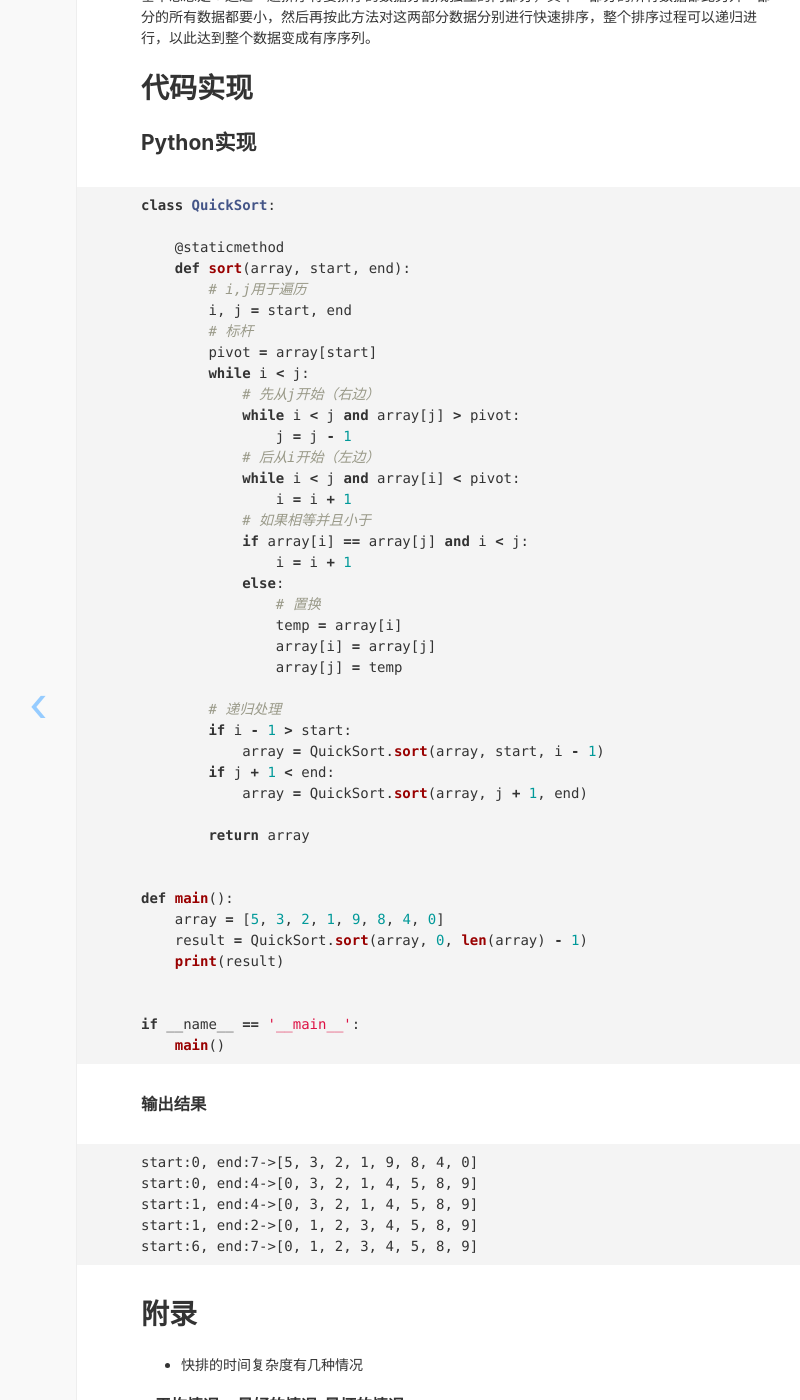
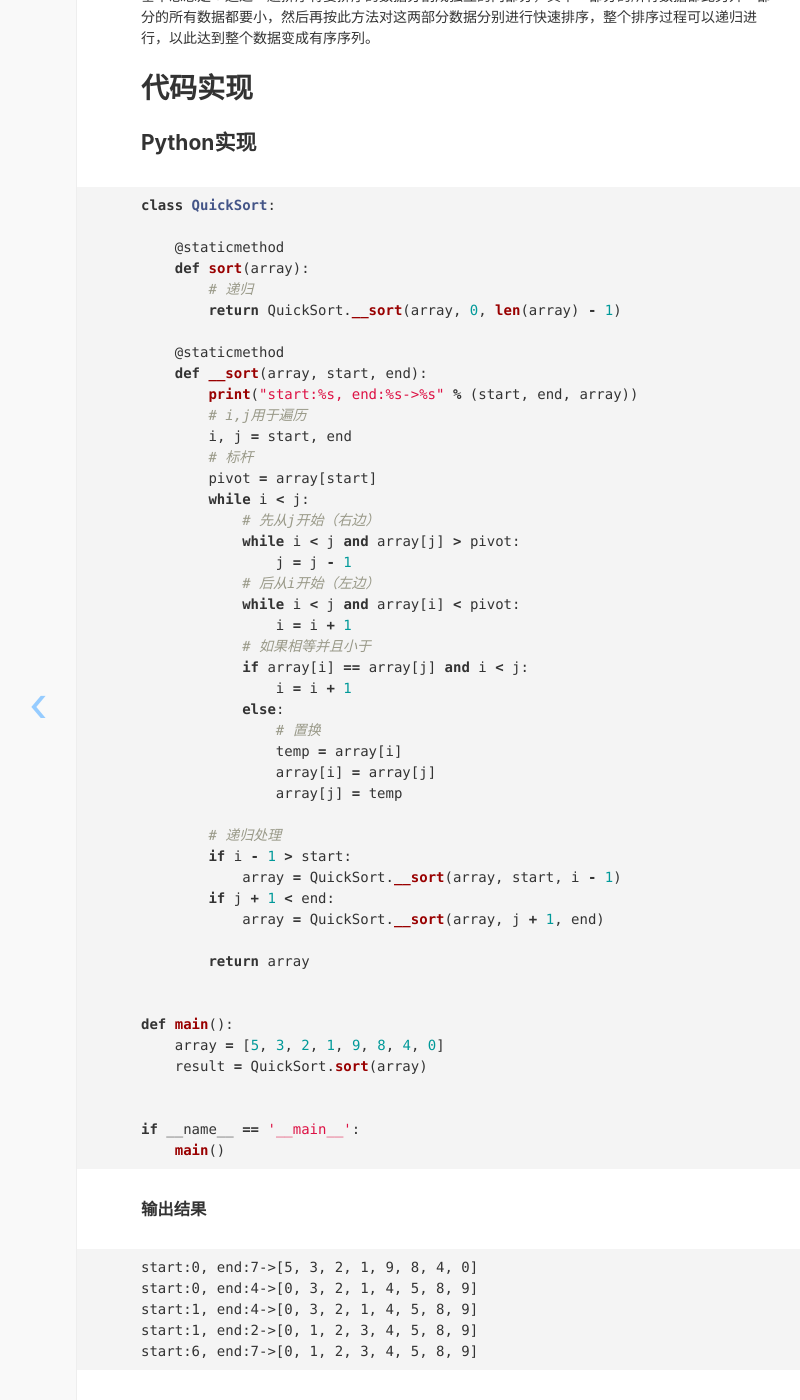
Before and after one commit to gdoulingwo/LinkWorld-Algorithm-Blog, a Jekyll site: the page built from _posts/2019-09-11-快速排序算法.md, in a window 1280 px wide and 1400 px high, scrolled down 472 px. Shown: the whole window, without its empty margins (180-980 px from the left). Built offline with Jekyll 4.4.1, drawn with Linux system fonts in a browser that asks for light colours; nearby versions of some CDN libraries; formulas are drawn with MathJax 3; comment, search, counter and statistics services are not loaded.

Commit message:
Update:优化快速排序算法。

```diff
--- a/_posts/2019-09-11-快速排序算法.md
+++ b/_posts/2019-09-11-快速排序算法.md
@@ -15,7 +15,13 @@ date: '2019-09-11 00:27:58'
 class QuickSort:
 
     @staticmethod
-    def sort(array, start, end):
+    def sort(array):
+        # 递归
+        return QuickSort.__sort(array, 0, len(array) - 1)
+
+    @staticmethod
+    def __sort(array, start, end):
+        print("start:%s, end:%s->%s" % (start, end, array))
         # i,j用于遍历
         i, j = start, end
         # 标杆
@@ -38,17 +44,16 @@ class QuickSort:
 
         # 递归处理
         if i - 1 > start:
-            array = QuickSort.sort(array, start, i - 1)
+            array = QuickSort.__sort(array, start, i - 1)
         if j + 1 < end:
-            array = QuickSort.sort(array, j + 1, end)
+            array = QuickSort.__sort(array, j + 1, end)
 
         return array
 
 
 def main():
     array = [5, 3, 2, 1, 9, 8, 4, 0]
-    result = QuickSort.sort(array, 0, len(array) - 1)
-    print(result)
+    result = QuickSort.sort(array)
 
 
 if __name__ == '__main__':
```
